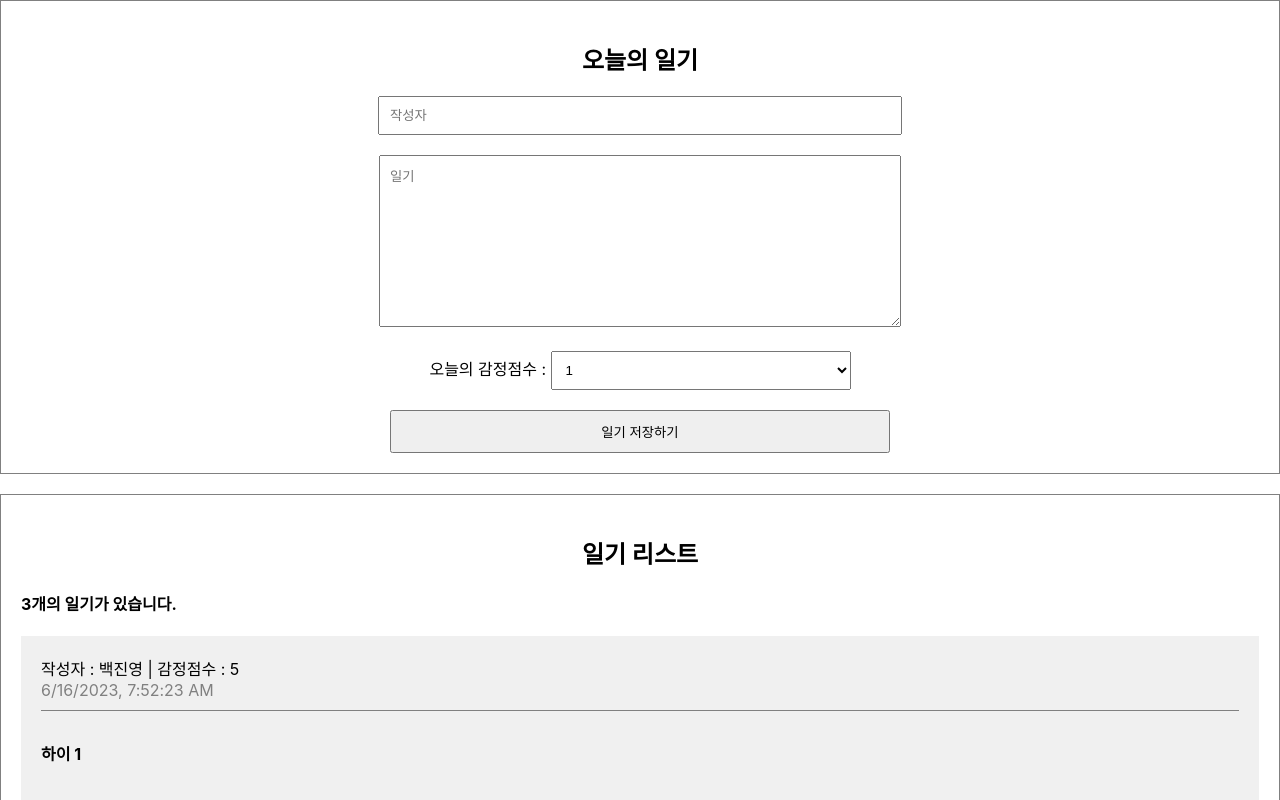
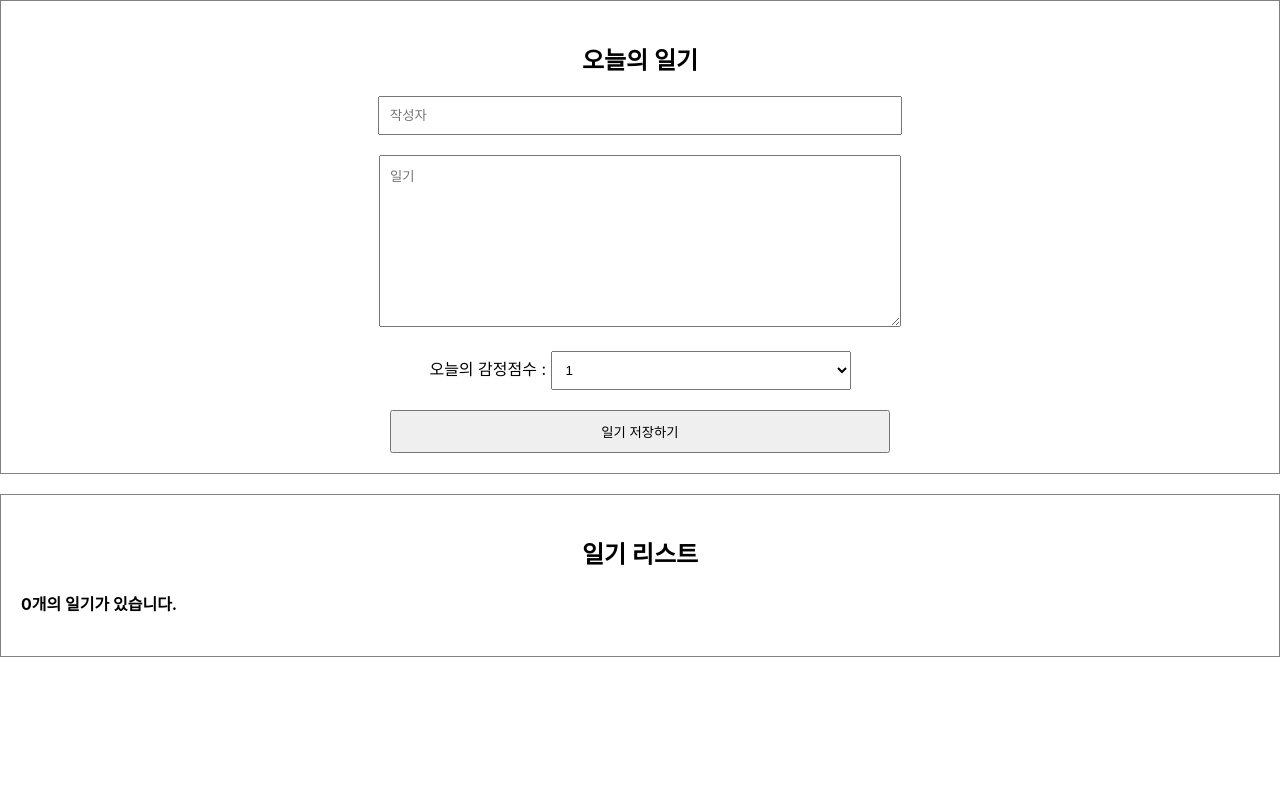
Before and after one commit to jinyoung1018/ReactSimpleDiary, a React (Create React App) app: page / in a window 1280 px wide. Shown: the top 800 px of the page. Built offline with nearby package versions, Linux system fonts and the light colour scheme.

Commit message:
작성한 일기 리스트에 추가

```diff
--- a/src/App.js
+++ b/src/App.js
@@ -1,37 +1,56 @@
+import { useRef, useState } from 'react';
 import './App.css';
 
 import DiaryEditor from "./DiaryEditor";
 import DiaryList from './DiaryList';
 
-const dummyList = [
-  {
-    id:1,
-    author: "백진영",
-    content: "하이 1",
-    emotion:5,
-    created_date: new Date().getTime()
-  },
-  {
-    id:2,
-    author: "박하영",
-    content: "하이 2",
-    emotion:3,
-    created_date: new Date().getTime()
-  },
-  {
-    id:3,
-    author: "변영무",
-    content: "하이 4",
-    emotion:5,
-    created_date: new Date().getTime()
-  },
-]
+// const dummyList = [
+//   {
+//     id:1,
+//     author: "백진영",
+//     content: "하이 1",
+//     emotion:5,
+//     created_date: new Date().getTime()
+//   },
+//   {
+//     id:2,
+//     author: "박하영",
+//     content: "하이 2",
+//     emotion:3,
+//     created_date: new Date().getTime()
+//   },
+//   {
+//     id:3,
+//     author: "변영무",
+//     content: "하이 4",
+//     emotion:5,
+//     created_date: new Date().getTime()
+//   },
+// ]
 
 function App() {
+  const [data, setData] = useState([]);
+
+  const dataId = useRef(0)
+
+  const onCreate = (author, content, emotion) => {
+    const created_date = new Date().getTime();
+    const newItem = {
+      author,
+      content,
+      emotion,
+      created_date,
+      id : dataId.current
+    };
+    dataId.current += 1;
+    setData([newItem, ...data]);
+
+  }
+
   return (
     <div className="App">
-      <DiaryEditor></DiaryEditor>
-      <DiaryList diaryList={dummyList}></DiaryList>
+      <DiaryEditor onCreate={onCreate}></DiaryEditor>
+      <DiaryList diaryList={data}></DiaryList>
     </div>
   );
 }
--- a/src/DiaryEditor.js
+++ b/src/DiaryEditor.js
@@ -1,15 +1,15 @@
 import React, {useRef, useState } from "react";
 
-const DiaryEditor = () => {
-
-    const authorInput = useRef();
-    const contentInput = useRef();//dom요소 접근
+const DiaryEditor = ({onCreate}) => {
 
     const [state, setState] = useState({
         author: "",
         content: "",
         emotion: 1,
-    })
+    });
+
+    const authorInput = useRef();
+    const contentInput = useRef();//dom요소 접근
 
     // const [author, setAuthor] = useState("");
     // const [content, setContent] = useState("");
@@ -31,7 +31,17 @@
             contentInput.current.focus();
             return;
         }
+        console.log(state.author, state.content, state.emotion)
+
+        onCreate(state.author, state.content, state.emotion);
         alert("저장 성공");
+        setState({
+            author: "",
+            content: "",
+            emotion: 1,
+
+        }); // 값 초기화
+
     }
 
     return(
```
Also changed, not shown: package.json (+6 -1 lines).
